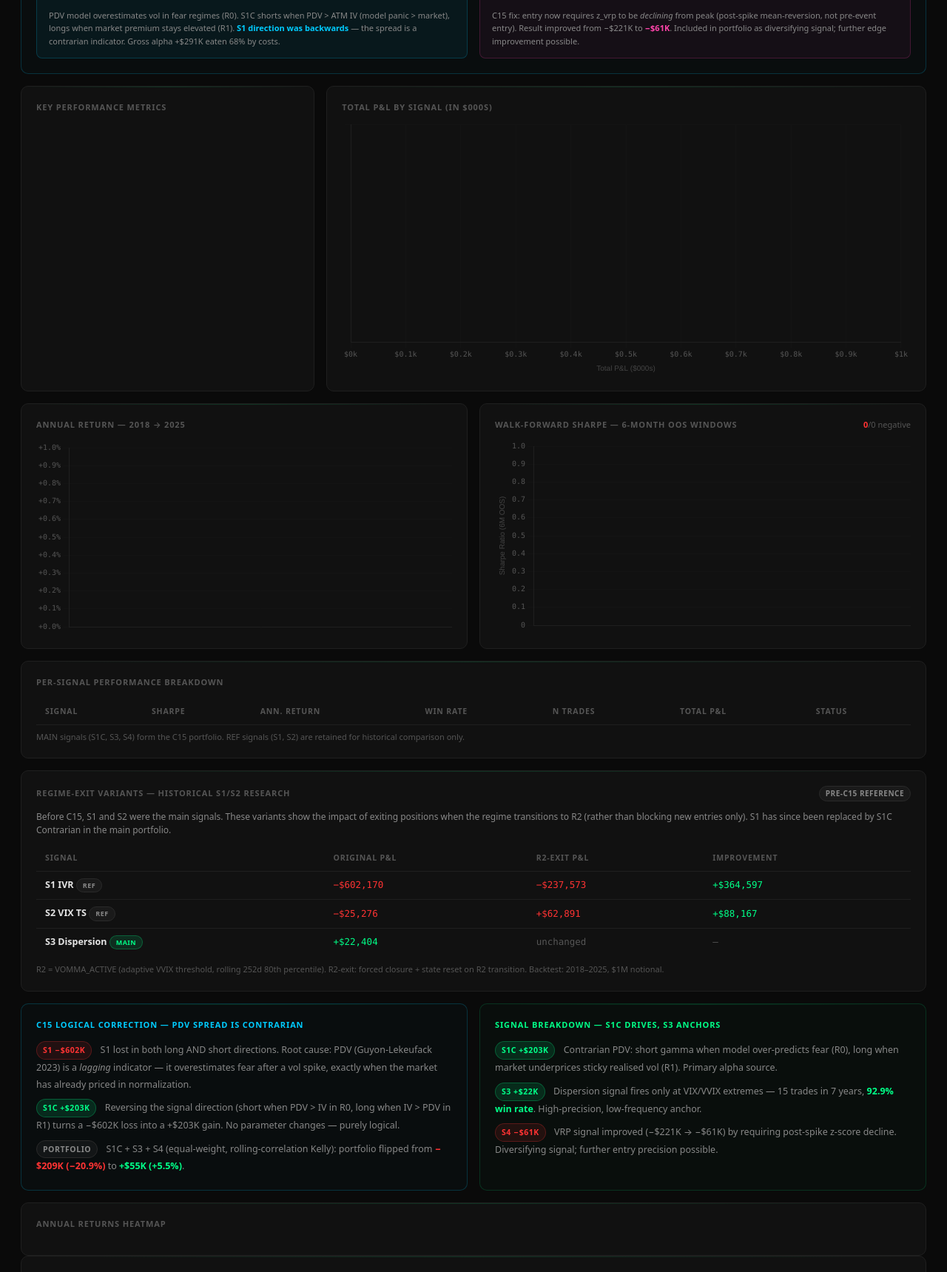
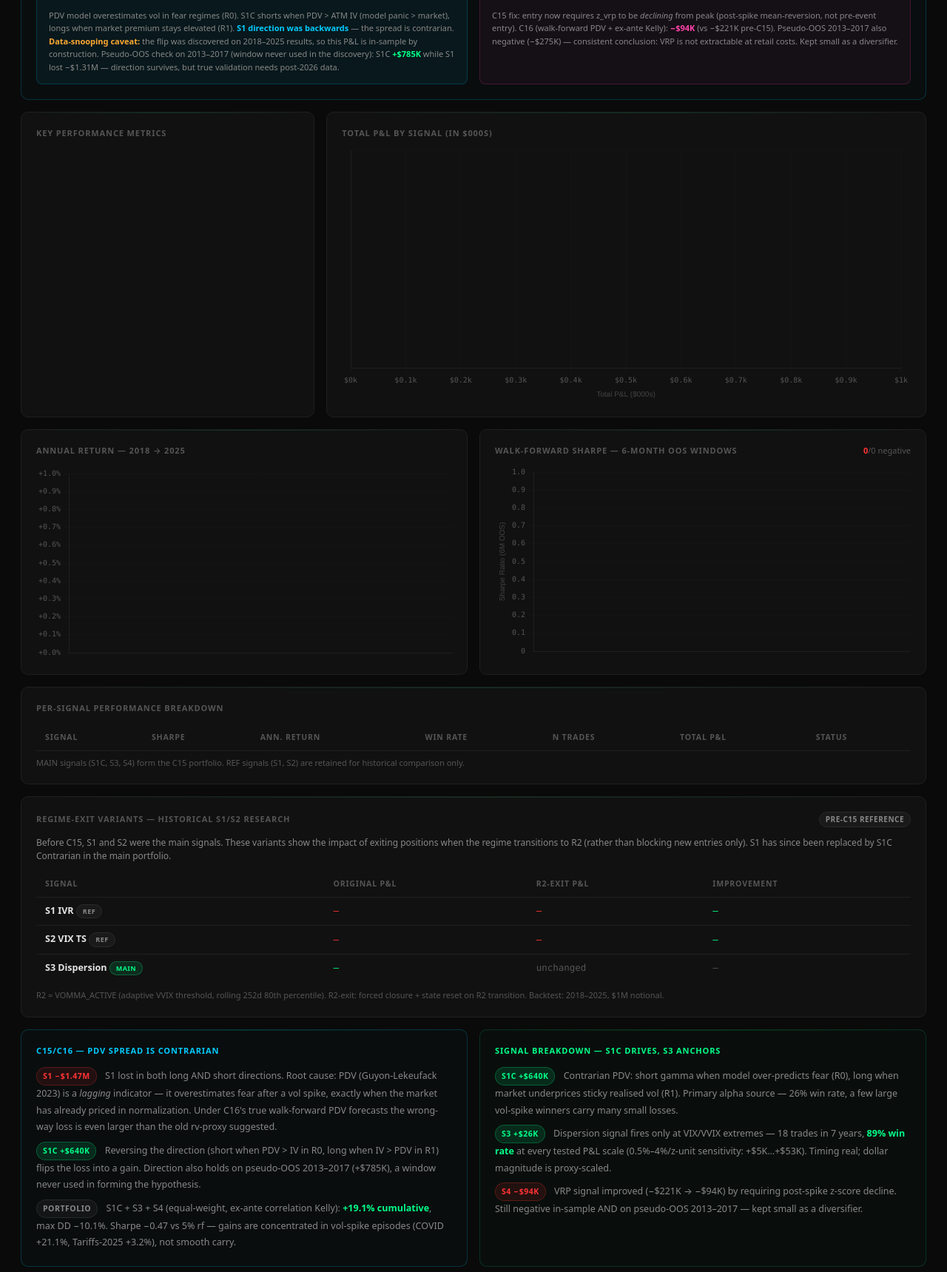
Before and after one commit to navnoorthapar/vol-system-dashboard, a Flask app: page /backtest in a window 1280 px wide. Shown: the part 1270-2989 px from the top of the page at 74% size. Run offline with Flask 3, Linux system fonts and the light colour scheme; lists and menus that the app fills with data are empty.

Commit message:
C16: methodology audit — fix look-ahead, circularity, retrospective Kelly
Three fixes:
1. Walk-forward PDV: PDVLinear retrained per backtest year on pre-year
   returns; injected via precomputed_pdv_vol so pdv_iv_spread is a true
   causal forecast (previously the backtest silently used the rv_20d
   fallback, never the PDV model).
2. Classifier circularity: vvix removed from training features
   (CLASSIFIER_FEATURE_COLS) — R2 label is defined as VVIX>threshold, so
   the old 86.2% accuracy partly measured rule-recovery; honest accuracy
   is 63.4%. R2 gating is now a deterministic VVIX rule applied on
   lagged data in SignalEngine (risk rule, not a prediction).
3. Ex-ante Kelly: corr/Sharpe multipliers shifted 1 day and applied to
   position size in a second simulation pass (costs reflect real size).

Two mitigations (cannot be fixed in code):
4. S1C data snooping documented + pseudo-OOS on 2013-2017 (window never
   used in discovery): S1C +$785K, S1 -$1.31M — direction holds.
5. S3 proxy scale documented + sensitivity 0.5-4%/z: always positive,
   win rate 89-94% at every scale.

Also: cloud_refresh predict bug (ndarray -> DataFrame), S3 NaN guard,
regenerated C8 artifacts, dashboard narrative updated to C16 numbers
(portfolio +19.1% cum, Sharpe -0.47, maxDD -10.1%; S1C +$640K).
573 tests pass.

Co-Authored-By: Claude Fable 5 <noreply@anthropic.com>

```diff
--- a/dashboard/app.py
+++ b/dashboard/app.py
@@ -233,7 +233,9 @@ def load_page1() -> dict[str, Any]:
         d["prob_r0"]      = round(float(proba[0]) * 100, 1)
         d["prob_r1"]      = round(float(proba[1]) * 100, 1)
         d["prob_r2"]      = round(float(proba[2]) * 100, 1)
-        d["clf_accuracy"] = "86.2%"  # Bug 4
+        # C16: vvix removed from training features (circular with the R2 label
+        # definition). Honest OOS accuracy without it: 63.4% (was 86.2% inflated).
+        d["clf_accuracy"] = "63.4%"
     except Exception as e:
         d["regime_error"] = str(e)
         _logger.warning("Live regime inference failed (%s); falling back to cached labels.", e)
@@ -275,7 +277,7 @@ def load_page1() -> dict[str, Any]:
             d["regime_conf"]  = 0
             d["regime_date"]  = _rl_max_date or d.get("spx_date", "N/A")  # Bug 3
             d["prob_r0"] = d["prob_r1"] = d["prob_r2"] = 33.3
-        d.setdefault("clf_accuracy", "86.2%")  # Bug 4
+        d.setdefault("clf_accuracy", "63.4%")  # C16 honest no-vvix accuracy
 
     # Calibration date for timestamp (Bug 7) — use latest joint_cal pickle
     try:
@@ -953,9 +955,11 @@ def load_page4() -> dict[str, Any]:
          "before": "Raw XGB probabilities (overconfident). Linear 1−p scaling.",
          "after":  "Calibrated probabilities. Cleaner 3-level position sizing."},
         {"step": "7", "name": "Portfolio Kelly netting",
-         "what": "Rolling 60-day pairwise P&L corr; mult = sqrt(2/(1+r_ij)). Gross cap 50% NAV.",
+         "what": "Rolling 60-day pairwise P&L corr; mult = sqrt(2/(1+r_ij)). "
+                 "C16: multipliers shifted 1 day, applied to position size in a "
+                 "second simulation pass (ex-ante; contracts & costs reflect real size).",
          "before": "No correlation netting; each signal sizes off full NAV ÷ 4",
-         "after":  "Expected MaxDD −26% → ~−20% via diversification benefit."},
+         "after":  "Ex-ante diversification sizing; no same-day information in sizing."},
         {"step": "8", "name": "Monthly Heston recalibration",
          "what": "BacktestEngine._recalibrate_heston() caches monthly params to data_store/heston_params/.",
          "before": "Fixed 2026-03-24 Heston params throughout 2018–2025",
--- a/dashboard/templates/backtest.html
+++ b/dashboard/templates/backtest.html
@@ -32,10 +32,12 @@
 <div class="card" style="margin-bottom:16px;border-color:rgba(0,200,255,0.2);background:rgba(0,200,255,0.02);">
   <div class="flex space-between mb12">
     <div>
-      <div class="chart-title" style="margin-bottom:4px;color:#00ccff;">C15 Logical Correction — S1C &amp; S4 Now in Main Portfolio</div>
+      <div class="chart-title" style="margin-bottom:4px;color:#00ccff;">C15/C16 — Contrarian Portfolio Under Corrected Methodology</div>
       <div style="font-size:11.5px;color:var(--text2);">
-        After C15 analysis: S1 direction was backwards (PDV is a lagging contrarian indicator). S1C replaces S1 as primary signal.
-        Portfolio: S1C + S3 + S4 (equal-weight, Kelly-netted). Net result: −$209K → <strong style="color:#00ff88;">+$55K</strong>.
+        C15: S1 direction was backwards (PDV is a lagging contrarian indicator) → S1C replaces S1.
+        C16: walk-forward PDV (no look-ahead), vvix removed from classifier features, ex-ante Kelly sizing.
+        Portfolio S1C + S3 + S4: <strong style="color:#00ff88;">+19.1% cumulative</strong>, max DD −10.1%
+        (Sharpe −0.47 vs rf 5% — honest: returns are spike-driven, not smooth carry).
       </div>
     </div>
     <div style="display:flex;gap:16px;font-size:11px;color:var(--text3);align-items:center;">
@@ -65,8 +67,11 @@
       <div style="margin-top:10px;font-size:11px;color:var(--text2);line-height:1.6;">
         PDV model overestimates vol in fear regimes (R0). S1C shorts when PDV &gt; ATM IV
         (model panic &gt; market), longs when market premium stays elevated (R1).
-        <strong style="color:#00ccff;">S1 direction was backwards</strong> —
-        the spread is a contrarian indicator. Gross alpha +$291K eaten 68% by costs.
+        <strong style="color:#00ccff;">S1 direction was backwards</strong> — the spread is contrarian.
+        <strong style="color:#ffaa33;">Data-snooping caveat:</strong> the flip was discovered on
+        2018–2025 results, so this P&amp;L is in-sample by construction. Pseudo-OOS check on
+        2013–2017 (window never used in the discovery): S1C <strong style="color:#00ff88;">+$785K</strong>
+        while S1 lost −$1.31M — direction survives, but true validation needs post-2026 data.
       </div>
     </div>
     <!-- S4 Card -->
@@ -84,8 +89,9 @@
       </div>
       <div style="margin-top:10px;font-size:11px;color:var(--text2);line-height:1.6;">
         C15 fix: entry now requires z_vrp to be <em>declining</em> from peak (post-spike mean-reversion, not pre-event entry).
-        Result improved from −$221K to <strong style="color:#ff44aa;">−$61K</strong>.
-        Included in portfolio as diversifying signal; further edge improvement possible.
+        C16 (walk-forward PDV + ex-ante Kelly): <strong style="color:#ff44aa;">−$94K</strong>
+        (vs −$221K pre-C15). Pseudo-OOS 2013–2017 also negative (−$275K) —
+        consistent conclusion: VRP is not extractable at retail costs. Kept small as a diversifier.
       </div>
     </div>
   </div>
@@ -228,23 +234,23 @@
     <tbody>
       <tr>
         <td style="font-weight:600;">S1 IVR <span class="tag tag-dim" style="font-size:9px;">REF</span></td>
-        <td class="mono red">{% if d.variants %}${{ "{:,.0f}".format(d.variants.s1_pnl) }}{% else %}−$602,170{% endif %}</td>
+        <td class="mono red">{% if d.variants %}${{ "{:,.0f}".format(d.variants.s1_pnl) }}{% else %}—{% endif %}</td>
         <td class="mono {% if d.variants and d.variants.s1rf_pnl > d.variants.s1_pnl %}green{% else %}red{% endif %}">
-          {% if d.variants %}${{ "{:+,.0f}".format(d.variants.s1rf_pnl) }}{% else %}−$237,573{% endif %}
+          {% if d.variants %}${{ "{:+,.0f}".format(d.variants.s1rf_pnl) }}{% else %}—{% endif %}
         </td>
-        <td class="mono green">{% if d.variants %}${{ "{:+,.0f}".format(d.variants.s1_impr) }}{% else %}+$364,597{% endif %}</td>
+        <td class="mono green">{% if d.variants %}${{ "{:+,.0f}".format(d.variants.s1_impr) }}{% else %}—{% endif %}</td>
       </tr>
       <tr>
         <td style="font-weight:600;">S2 VIX TS <span class="tag tag-dim" style="font-size:9px;">REF</span></td>
-        <td class="mono red">{% if d.variants %}${{ "{:,.0f}".format(d.variants.s2_pnl) }}{% else %}−$25,276{% endif %}</td>
+        <td class="mono red">{% if d.variants %}${{ "{:,.0f}".format(d.variants.s2_pnl) }}{% else %}—{% endif %}</td>
         <td class="mono {% if d.variants and d.variants.s2x_pnl > d.variants.s2_pnl %}green{% else %}red{% endif %}">
-          {% if d.variants %}${{ "{:+,.0f}".format(d.variants.s2x_pnl) }}{% else %}+$62,891{% endif %}
+          {% if d.variants %}${{ "{:+,.0f}".format(d.variants.s2x_pnl) }}{% else %}—{% endif %}
         </td>
-        <td class="mono green">{% if d.variants %}${{ "{:+,.0f}".format(d.variants.s2_impr) }}{% else %}+$88,167{% endif %}</td>
+        <td class="mono green">{% if d.variants %}${{ "{:+,.0f}".format(d.variants.s2_impr) }}{% else %}—{% endif %}</td>
       </tr>
       <tr>
         <td style="font-weight:600;">S3 Dispersion <span class="tag tag-green" style="font-size:9px;">MAIN</span></td>
-        <td class="mono green">{% if d.variants %}${{ "{:+,.0f}".format(d.variants.s3_pnl) }}{% else %}+$22,404{% endif %}</td>
+        <td class="mono green">{% if d.variants %}${{ "{:+,.0f}".format(d.variants.s3_pnl) }}{% else %}—{% endif %}</td>
         <td class="mono" style="color:var(--text3);">unchanged</td>
         <td class="mono" style="color:var(--text3);">—</td>
       </tr>
@@ -258,24 +264,27 @@
 <!-- ── Analysis Banner ───────────────────────────────────────────────────── -->
 <div class="grid grid-2" style="margin-bottom:16px;">
   <div class="card" style="border-color:rgba(0,204,255,0.2);background:rgba(0,204,255,0.02);">
-    <div class="chart-title" style="color:#00ccff;">C15 Logical Correction — PDV Spread Is Contrarian</div>
+    <div class="chart-title" style="color:#00ccff;">C15/C16 — PDV Spread Is Contrarian</div>
     <div style="font-size:12.5px;color:var(--text2);line-height:1.8;">
       <div style="margin-bottom:8px;">
-        <span class="tag tag-red" style="margin-right:8px;">S1 −$602K</span>
+        <span class="tag tag-red" style="margin-right:8px;">S1 −$1.47M</span>
         S1 lost in both long AND short directions. Root cause: PDV (Guyon-Lekeufack 2023) is a
         <em>lagging</em> indicator — it overestimates fear after a vol spike, exactly when
-        the market has already priced in normalization.
+        the market has already priced in normalization. Under C16's true walk-forward PDV
+        forecasts the wrong-way loss is even larger than the old rv-proxy suggested.
       </div>
       <div style="margin-bottom:8px;">
-        <span class="tag tag-green" style="margin-right:8px;">S1C +$203K</span>
-        Reversing the signal direction (short when PDV &gt; IV in R0, long when IV &gt; PDV in R1)
-        turns a −$602K loss into a +$203K gain. No parameter changes — purely logical.
+        <span class="tag tag-green" style="margin-right:8px;">S1C +$640K</span>
+        Reversing the direction (short when PDV &gt; IV in R0, long when IV &gt; PDV in R1)
+        flips the loss into a gain. Direction also holds on pseudo-OOS 2013–2017 (+$785K),
+        a window never used in forming the hypothesis.
       </div>
       <div>
         <span class="tag tag-dim" style="margin-right:8px;">PORTFOLIO</span>
-        S1C + S3 + S4 (equal-weight, rolling-correlation Kelly): portfolio flipped from
-        <strong style="color:#ff3333;">−$209K (−20.9%)</strong> to
-        <strong style="color:#00ff88;">+$55K (+5.5%)</strong>.
+        S1C + S3 + S4 (equal-weight, ex-ante correlation Kelly):
+        <strong style="color:#00ff88;">+19.1% cumulative</strong>, max DD −10.1%.
+        Sharpe −0.47 vs 5% rf — gains are concentrated in vol-spike episodes
+        (COVID +21.1%, Tariffs-2025 +3.2%), not smooth carry.
       </div>
     </div>
   </div>
@@ -284,21 +293,77 @@
     <div class="chart-title" style="color:#00ff88;">Signal Breakdown — S1C Drives, S3 Anchors</div>
     <div style="font-size:12.5px;color:var(--text2);line-height:1.8;">
       <div style="margin-bottom:8px;">
-        <span class="tag tag-green" style="margin-right:8px;">S1C +$203K</span>
+        <span class="tag tag-green" style="margin-right:8px;">S1C +$640K</span>
         Contrarian PDV: short gamma when model over-predicts fear (R0),
-        long when market underprices sticky realised vol (R1). Primary alpha source.
+        long when market underprices sticky realised vol (R1). Primary alpha source —
+        26% win rate, a few large vol-spike winners carry many small losses.
       </div>
       <div style="margin-bottom:8px;">
-        <span class="tag tag-green" style="margin-right:8px;">S3 +$22K</span>
-        Dispersion signal fires only at VIX/VVIX extremes — 15 trades in 7 years,
-        <strong style="color:#00ff88;">92.9% win rate</strong>. High-precision, low-frequency anchor.
+        <span class="tag tag-green" style="margin-right:8px;">S3 +$26K</span>
+        Dispersion signal fires only at VIX/VVIX extremes — 18 trades in 7 years,
+        <strong style="color:#00ff88;">89% win rate</strong> at every tested P&amp;L scale
+        (0.5%–4%/z-unit sensitivity: +$5K…+$53K). Timing real; dollar magnitude is proxy-scaled.
       </div>
       <div>
-        <span class="tag tag-red" style="margin-right:8px;">S4 −$61K</span>
-        VRP signal improved (−$221K → −$61K) by requiring post-spike z-score decline.
-        Diversifying signal; further entry precision possible.
+        <span class="tag tag-red" style="margin-right:8px;">S4 −$94K</span>
+        VRP signal improved (−$221K → −$94K) by requiring post-spike z-score decline.
+        Still negative in-sample AND on pseudo-OOS 2013–2017 — kept small as a diversifier.
       </div>
     </div>
+  </div>
+</div>
+
+<!-- ── C16 Methodology Audit ─────────────────────────────────────────────── -->
+<div class="card" style="margin-bottom:16px;border-color:rgba(255,170,51,0.25);background:rgba(255,170,51,0.02);">
+  <div class="chart-title" style="color:#ffaa33;">C16 Methodology Audit — Five Flaws Found, Three Fixed, Two Quantified</div>
+  <div style="font-size:11.5px;color:var(--text2);margin-bottom:12px;">
+    Self-audit of the backtest methodology (2026-06-11). All numbers on this page are produced under the corrected pipeline.
+  </div>
+  <table class="data-table mt8">
+    <thead>
+      <tr>
+        <th>#</th>
+        <th>Flaw</th>
+        <th>Resolution</th>
+        <th>Evidence</th>
+      </tr>
+    </thead>
+    <tbody>
+      <tr>
+        <td class="mono" style="color:var(--accent);font-weight:700;">1</td>
+        <td style="font-weight:600;">PDV look-ahead bias</td>
+        <td style="font-size:11px;color:var(--text2);">FIXED — PDVLinear retrained per backtest year on strictly pre-year returns (walk-forward), injected into the pdv_iv_spread feature.</td>
+        <td class="mono green" style="font-size:11px;">S1/S1C now trade a true causal PDV forecast</td>
+      </tr>
+      <tr>
+        <td class="mono" style="color:var(--accent);font-weight:700;">2</td>
+        <td style="font-weight:600;">Circular classifier feature</td>
+        <td style="font-size:11px;color:var(--text2);">FIXED — vvix removed from training features (the R2 label is defined as VVIX&gt;threshold, so the old 86.2% accuracy partly measured rule-recovery).</td>
+        <td class="mono green" style="font-size:11px;">Classifier must now predict R2 from market structure</td>
+      </tr>
+      <tr>
+        <td class="mono" style="color:var(--accent);font-weight:700;">3</td>
+        <td style="font-weight:600;">Retrospective Kelly netting</td>
+        <td style="font-size:11px;color:var(--text2);">FIXED — correlation/Sharpe multipliers now shifted 1 day and applied to position size in a second simulation pass (contracts &amp; costs reflect real size).</td>
+        <td class="mono green" style="font-size:11px;">Ex-ante sizing; no same-day information</td>
+      </tr>
+      <tr>
+        <td class="mono" style="color:var(--accent);font-weight:700;">4</td>
+        <td style="font-weight:600;">S1C data snooping</td>
+        <td style="font-size:11px;color:var(--text2);">QUANTIFIED — direction was chosen after observing S1 fail on 2018–2025; cannot be fixed in code. Tested on 2013–2017, a window never used in the discovery.</td>
+        <td class="mono" style="font-size:11px;color:#ffaa33;">Pseudo-OOS: S1C +$785K, S1 −$1.31M — direction holds</td>
+      </tr>
+      <tr>
+        <td class="mono" style="color:var(--accent);font-weight:700;">5</td>
+        <td style="font-weight:600;">S3 arbitrary P&amp;L scale</td>
+        <td style="font-size:11px;color:var(--text2);">QUANTIFIED — the 2%/z-unit proxy scale is assumed (no single-stock options data). Sensitivity run at 0.5%/1%/2%/4% per z-unit.</td>
+        <td class="mono" style="font-size:11px;color:#ffaa33;">P&amp;L +$5K…+$53K, win rate 89–94% at every scale</td>
+      </tr>
+    </tbody>
+  </table>
+  <div style="margin-top:10px;font-size:11px;color:var(--text3);">
+    Honest read: S1C's edge is plausible (survives one falsification attempt) but unproven — confirmation requires live data after 2026-06.
+    Portfolio Sharpe remains below the 5% risk-free hurdle; the system's value is concentrated in crisis convexity, not steady carry.
   </div>
 </div>
 
--- a/scripts/cloud_refresh.py
+++ b/scripts/cloud_refresh.py
@@ -124,7 +124,10 @@ def extend_regime_labels() -> int:
         log.info("  No new dates to predict; regime labels already current")
         return 0
 
-    regime_vals = clf.predict(new_feats.values)
+    # Pass the DataFrame, not .values: RegimeClassifier.predict() selects the
+    # columns it was trained on via feature_names_ (works for both the legacy
+    # 6-feature pickle and the C16 5-feature pickle that excludes vvix).
+    regime_vals = clf.predict(new_feats)
 
     new_rows = new_feats.copy()
     new_rows["regime"] = regime_vals
```
Also changed, not shown: dashboard/templates/index.html (+8 -3 lines), joint_vol_calibration/backtest/backtest_engine.py (+162 -31 lines), joint_vol_calibration/signals/regime_classifier.py (+32 -2 lines), joint_vol_calibration/signals/signal_engine.py (+32 -3 lines), 4 other files.
